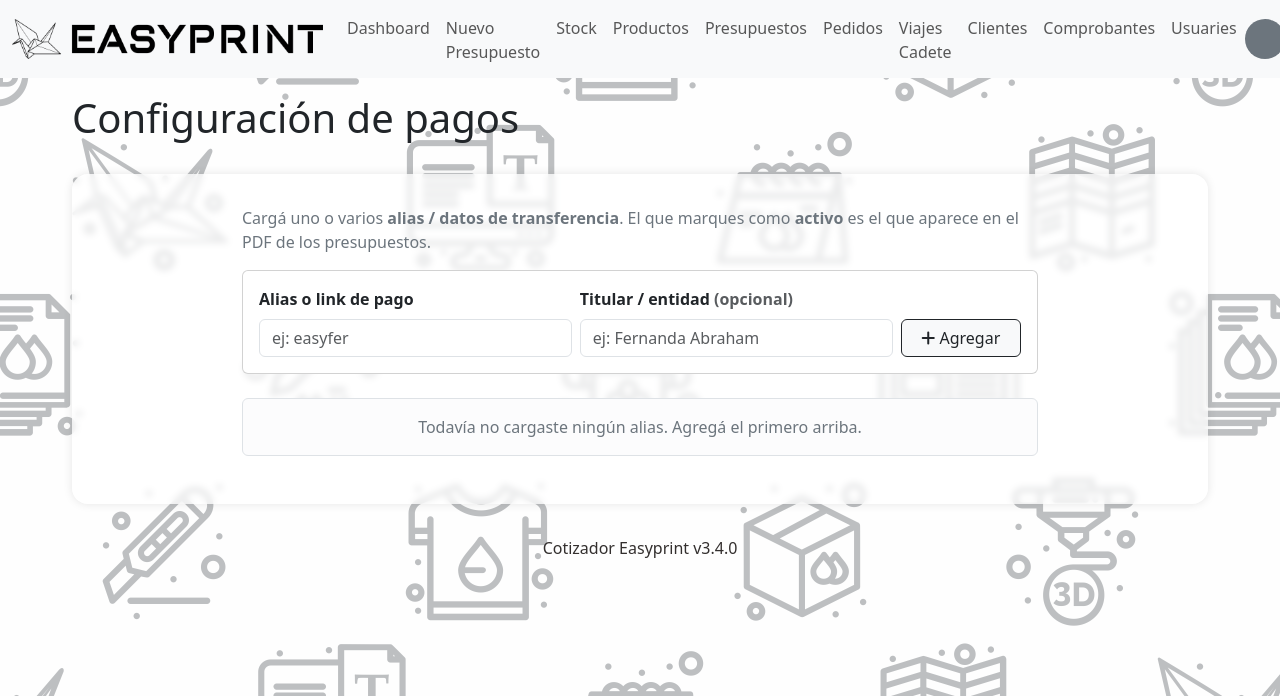
After one commit to ralatigano/EasyPrint, a Django app: page /configuracion/pagos in a window 1280 px wide. The commit adds this page. Shown: the top 696 px of the page. Run offline with Django 5.2, Linux system fonts and the light colour scheme; the visitor is signed in with stand-in values (Sample User, id 1); data comes from the database, SQL or seed files in the repository; data that the repository does not hold is empty; some libraries are stand-ins or nearby versions.

Commit message:
Presupuesto PDF: nota de seña 50% y medios de pago con alias configurable
- Modelo AliasPago (core, mig. 0002): alias de transferencia configurables, uno
  marcado como activo. Se administra desde "Configuración de pagos", accesible
  desde el dropdown de perfil solo para Gerencia (agregar / activar / borrar).
- PDF de presupuesto (descargar_presupuesto.html): recuadro "Forma de pago —
  Seña del 50%" con seña y saldo calculados (50%/50% del total neto) + nota
  aclaratoria; y recuadro "Cómo pagar" con efectivo en el local y transferencia
  al alias activo. La vista generar_presupuesto_pdf pasa senia/saldo/alias_pago.

Co-Authored-By: Claude Opus 4.8 <noreply@anthropic.com>

```diff
--- a/core/models.py
+++ b/core/models.py
@@ -106,3 +106,23 @@ def create_usuario(sender, instance, created, **kwargs):
         random_image.save(full_image_path)
         usuario.image = image_path
         usuario.save()
+
+
+class AliasPago(models.Model):
+    """Alias / dato de transferencia configurable que se muestra en el PDF de
+    presupuesto. Puede haber varios cargados; el marcado como `activo` es el que
+    se imprime. Se administra desde Configuración de pagos (solo Gerencia)."""
+    alias = models.CharField(max_length=120)
+    titular = models.CharField(
+        max_length=120, blank=True,
+        help_text="Titular o entidad (opcional), ej: 'Fernanda Abraham' o 'EasyPrint'.")
+    activo = models.BooleanField(default=False)
+    created = models.DateTimeField(auto_now_add=True)
+
+    class Meta:
+        verbose_name = "Alias de pago"
+        verbose_name_plural = "Alias de pago"
+        ordering = ("-activo", "alias")
+
+    def __str__(self):
+        return f"{self.alias}{' (activo)' if self.activo else ''}"
--- /dev/null
+++ b/core/templates/core/configuracion_pagos.html
@@ -0,0 +1,97 @@
+{% extends 'core/base.html' %}
+{% load static %}
+
+{% block title %}Configuración de pagos{% endblock %}
+
+{% block header %}
+<div class="titulo">
+    <h1>Configuración de pagos</h1>
+</div>
+{% endblock %}
+
+{% block content %}
+<div class="container" style="max-width: 820px;">
+
+    <p class="text-secondary">
+        Cargá uno o varios <strong>alias / datos de transferencia</strong>. El que marques
+        como <strong>activo</strong> es el que aparece en el PDF de los presupuestos.
+    </p>
+
+    <!-- Alta de alias -->
+    <div class="card mb-4">
+        <div class="card-body">
+            <form method="POST" action="{% url 'configuracion_pagos' %}" class="row g-2 align-items-end">
+                {% csrf_token %}
+                <div class="col-12 col-md-5">
+                    <label for="alias" class="form-label fw-semibold">Alias o link de pago</label>
+                    <input type="text" id="alias" name="alias" class="form-control"
+                           placeholder="ej: easyfer" required>
+                </div>
+                <div class="col-12 col-md-5">
+                    <label for="titular" class="form-label fw-semibold">Titular / entidad <span class="text-muted">(opcional)</span></label>
+                    <input type="text" id="titular" name="titular" class="form-control"
+                           placeholder="ej: Fernanda Abraham">
+                </div>
+                <div class="col-12 col-md-2 d-grid">
+                    <button type="submit" class="btn btn-dark">
+                        <i class="fa-solid fa-plus"></i> Agregar
+                    </button>
+                </div>
+            </form>
+        </div>
+    </div>
+
+    <!-- Listado de alias -->
+    {% if alias_pago %}
+    <div class="table-responsive">
+        <table class="table align-middle">
+            <thead>
+                <tr>
+                    <th>Alias</th>
+                    <th>Titular</th>
+                    <th class="text-center">Estado</th>
+                    <th class="text-end">Acciones</th>
+                </tr>
+            </thead>
+            <tbody>
+                {% for a in alias_pago %}
+                <tr>
+                    <td class="fw-semibold">{{ a.alias }}</td>
+                    <td class="text-secondary">{{ a.titular|default:"—" }}</td>
+                    <td class="text-center">
+                        {% if a.activo %}
+                            <span class="badge bg-success"><i class="fa-solid fa-check"></i> Activo</span>
+                        {% else %}
+                            <span class="badge bg-secondary">Inactivo</span>
+                        {% endif %}
+                    </td>
+                    <td class="text-end">
+                        {% if not a.activo %}
+                        <form method="POST" action="{% url 'activar_alias_pago' a.id %}" class="d-inline">
+                            {% csrf_token %}
+                            <button type="submit" class="btn btn-sm btn-outline-success" title="Usar en presupuestos">
+                                <i class="fa-solid fa-circle-check"></i> Activar
+                            </button>
+                        </form>
+                        {% endif %}
+                        <form method="POST" action="{% url 'borrar_alias_pago' a.id %}" class="d-inline"
+                              onsubmit="return confirm('¿Eliminar el alias &quot;{{ a.alias|escapejs }}&quot;?');">
+                            {% csrf_token %}
+                            <button type="submit" class="btn btn-sm btn-outline-danger" title="Eliminar">
+                                <i class="fa-solid fa-trash-can"></i>
+                            </button>
+                        </form>
+                    </td>
+                </tr>
+                {% endfor %}
+            </tbody>
+        </table>
+    </div>
+    {% else %}
+    <div class="alert alert-light border text-center text-secondary">
+        Todavía no cargaste ningún alias. Agregá el primero arriba.
+    </div>
+    {% endif %}
+
+</div>
+{% endblock %}
--- a/core/templates/core/partials/navbar.html
+++ b/core/templates/core/partials/navbar.html
@@ -63,6 +63,13 @@
       <li class="nav-item">
         <a class="nav-link" href="/perfil">¡Bienvenide {{ usuario }}!</a>
       </li>
+      {% if es_gerencia %}
+      <li class="nav-item">
+        <a class="nav-link" href="/configuracion/pagos">
+          <i class="fa-solid fa-money-check-dollar me-2"></i> Configuración de pagos
+        </a>
+      </li>
+      {% endif %}
       <li class="nav-item">
         <a class="nav-link" href="#" onclick="setTheme('light'); return false;">
           <i class="bi bi-sun me-2"></i> Tema claro
@@ -96,6 +103,14 @@
       <li>
         <a class="dropdown-item" href="/perfil">¡Bienvenide {{ usuario }}!</a>
       </li>
+      {% if es_gerencia %}
+      <li><hr class="dropdown-divider"></li>
+      <li>
+        <a class="dropdown-item" href="/configuracion/pagos">
+          <i class="fa-solid fa-money-check-dollar me-2"></i> Configuración de pagos
+        </a>
+      </li>
+      {% endif %}
       <li><hr class="dropdown-divider"></li>
       <li>
         <a class="dropdown-item d-flex justify-content-between align-items-center"
--- a/core/urls.py
+++ b/core/urls.py
@@ -6,6 +6,7 @@ from .views import (
     obtener_usuarios, usuarios,
     info_grupos, usuario_info,
     crear_editar_usuario, validar_username, borrar_usuario,
+    configuracion_pagos, activar_alias_pago, borrar_alias_pago,
 )
 
 urlpatterns = [
@@ -37,4 +38,10 @@ urlpatterns = [
     # Eliminar usuario
     path('borrarUsuario/<int:usuario_id>',
          borrar_usuario, name='borrarUsuario'),
+    # Configuración de medios de pago (alias) — solo Gerencia
+    path('configuracion/pagos', configuracion_pagos, name='configuracion_pagos'),
+    path('configuracion/pagos/activar/<int:alias_id>',
+         activar_alias_pago, name='activar_alias_pago'),
+    path('configuracion/pagos/borrar/<int:alias_id>',
+         borrar_alias_pago, name='borrar_alias_pago'),
 ]
--- a/core/views.py
+++ b/core/views.py
@@ -8,7 +8,7 @@ from django.contrib.auth.password_validation import validate_password
 from django.core.exceptions import ValidationError
 from .functions import *
 from django.contrib.auth.models import User, Group
-from .models import Usuario
+from .models import Usuario, AliasPago
 from datetime import datetime
 from .forms import RegistroUsuarioForm
 from core.decorators import solo_gerencia
@@ -417,3 +417,61 @@ def validar_username(request):
         qs = qs.exclude(id=user_id)
 
     return JsonResponse({'exists': qs.exists()})
+
+
+# ── Configuración de medios de pago (alias) — solo Gerencia ──────────────────
+@login_required
+@solo_gerencia
+def configuracion_pagos(request):
+    """Página de administración de alias de pago. POST agrega un alias nuevo."""
+    if request.method == 'POST':
+        alias = request.POST.get('alias', '').strip()
+        titular = request.POST.get('titular', '').strip()
+        if not alias:
+            messages.error(request, 'El alias no puede estar vacío.')
+        else:
+            nuevo = AliasPago.objects.create(alias=alias, titular=titular)
+            # Si es el primero, queda activo por defecto.
+            if AliasPago.objects.count() == 1:
+                nuevo.activo = True
+                nuevo.save(update_fields=['activo'])
+            messages.success(request, f'Alias "{alias}" agregado.')
+        return redirect('configuracion_pagos')
+
+    data = {
+        'usuario': request.session.get('usuario_nombre'),
+        'img': request.session.get('img'),
+        'autorizado': request.session.get('autorizado'),
+        'alias_pago': AliasPago.objects.all(),
+    }
+    return render(request, 'core/configuracion_pagos.html', data)
+
+
+@login_required
+@solo_gerencia
+@require_POST
+def activar_alias_pago(request, alias_id):
+    """Marca un alias como activo (el que se imprime) y desactiva los demás."""
+    alias = get_object_or_404(AliasPago, id=alias_id)
+    AliasPago.objects.exclude(id=alias.id).update(activo=False)
+    alias.activo = True
+    alias.save(update_fields=['activo'])
+    messages.success(request, f'Alias "{alias.alias}" marcado como activo.')
+    return redirect('configuracion_pagos')
+
+
+@login_required
+@solo_gerencia
+@require_POST
+def borrar_alias_pago(request, alias_id):
+    """Elimina un alias. Si era el activo, activa otro si queda alguno."""
+    alias = get_object_or_404(AliasPago, id=alias_id)
+    era_activo = alias.activo
+    alias.delete()
+    if era_activo:
+        otro = AliasPago.objects.first()
+        if otro:
+            otro.activo = True
+            otro.save(update_fields=['activo'])
+    messages.success(request, 'Alias eliminado.')
+    return redirect('configuracion_pagos')
```
Also changed, not shown: core/templates/presupuestos/descargar_presupuesto.html (+59 -0 lines), presupuestos/views.py (+12 -0 lines), core/migrations/0002_aliaspago.py (added).
